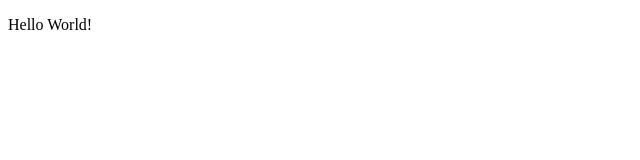
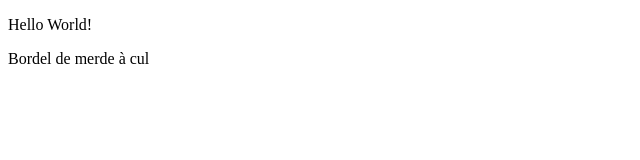
Before and after one commit to Wil-leb/git_training, a plain HTML site: page training_folder/index.html in a window 1280 px wide. Shown: the whole page, without its empty margins (0-640 px from the left). Drawn offline with Linux system fonts and the light colour scheme.

Commit message:
Bordel de merde à cul

```diff
--- a/training_folder/index.html
+++ b/training_folder/index.html
@@ -7,5 +7,6 @@
 </head>
 <body>
     <p>Hello World!</p>
+    <p>Bordel de merde à cul</p>
 </body>
 </html>
```
